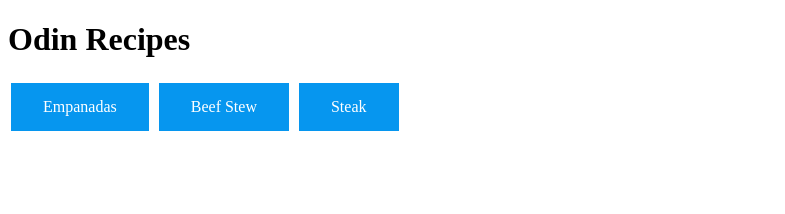
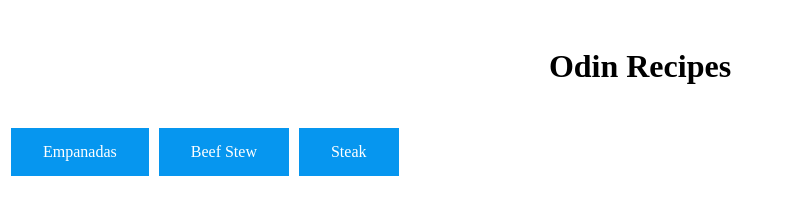
Before and after one commit to TickleMeElm0/odin-recipes, a plain HTML site: page index.html in a window 1280 px wide. Shown: the whole page, without its empty margins (0-785 px from the left). Drawn offline with Linux system fonts and the light colour scheme.

Commit message:
added button and header classes

```diff
--- a/index.html
+++ b/index.html
@@ -7,7 +7,7 @@
 
     </head>
     <body>
-        <h1>Odin Recipes</h1>
+        <h1 class="header content">Odin Recipes</h1>
         <a class="button" href="recipes/empanadas.html" target="_blank" rel="noopener noreferrer">Empanadas</a>
         <a class="button" href="recipes/beefstew.html" target="_blank" rel="noopener noreferrer">Beef Stew</a>
         <a class="button" href="recipes/steak.html" target="_blank" rel="noopener noreferrer">Steak</a>
```
